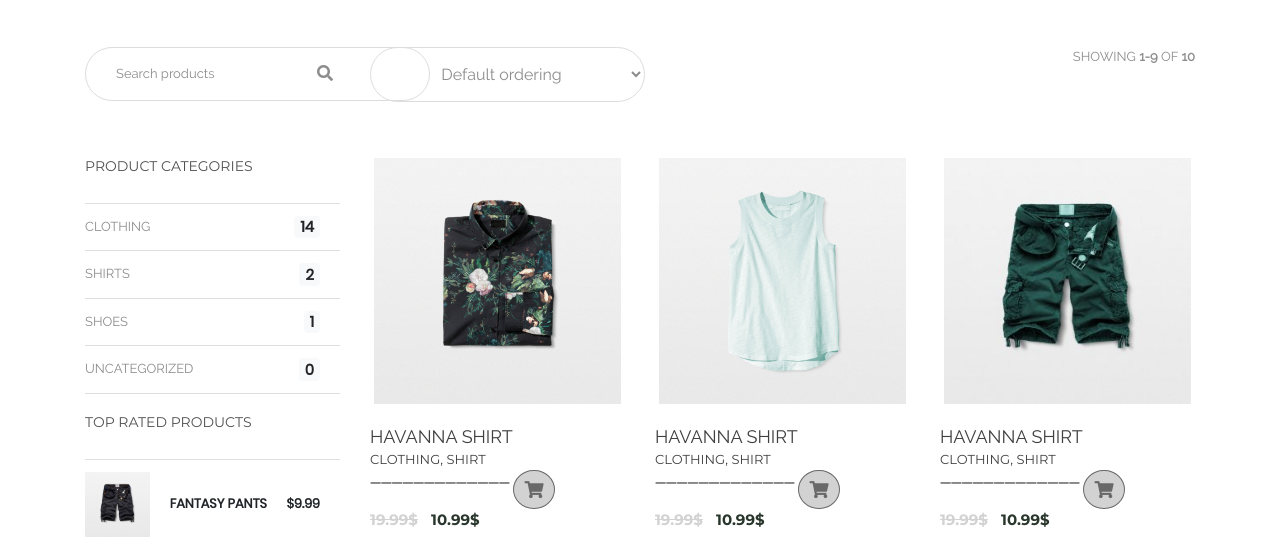
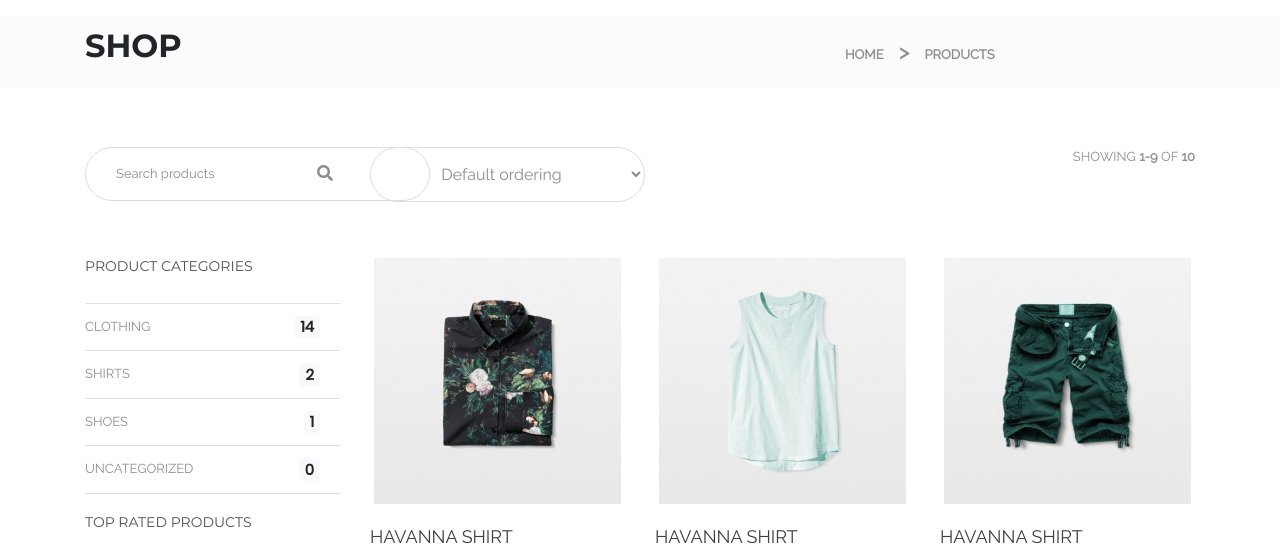
Before and after one commit to TamPhamdev/Project2, a PHP site: page /assets/module/product.html in a window 1280 px wide. Shown: the part 83-632 px from the top of the page. Run offline with PHP 8.4, Linux system fonts and the light colour scheme; some libraries are stand-ins or nearby versions.

Commit message:
git commit -g 'Change margin & link nav'

```diff
--- a/assets/css/product.css
+++ b/assets/css/product.css
@@ -291,6 +291,7 @@ li.nav-item>.nav-link:active {
 .title-level {
   background: #fbfbfb;
   position: relative;
+  margin-top: 100px;
   padding: 10px;
   background-repeat: no-repeat;
   background-position: 50% 0%;
--- a/assets/module/product.html
+++ b/assets/module/product.html
@@ -20,7 +20,7 @@
     <!--Header start-->
     <nav class="navbar main-nav sticky-top navbar-expand-md navbar-expand-sm" id="nav">
       <!--Navbar start-->
-      <a class="navbar-brand" href="#">AHIHI SHOP</a>
+      <a class="navbar-brand" href="../../index.html">AHIHI SHOP</a>
       <button class="navbar-toggler  navbar-toggler-right" type="button" data-toggle="collapse" data-target="#navbarTogglerDemo02"
         aria-controls="navbarTogglerDemo02" aria-expanded="false" aria-label="Toggle navigation">
         <span class="navbar-toggler-icon icon-bar"></span>
@@ -57,10 +57,10 @@
     <!--Carousel was here-->
 
 
-    <div class="title-level">
+    <div class="title-level col-xs-6">
       <div class="container">
         <div class="row align-item-center ">
-          <div class="col-md-8">
+          <div class="col-md-8 col-xs-6">
             <h2 style="font-family: 'Montserrat';font-weight: 700" ;>Shop</h2>
           </div>
           <div class="col-md-4 title-bar mr-auto">
```
